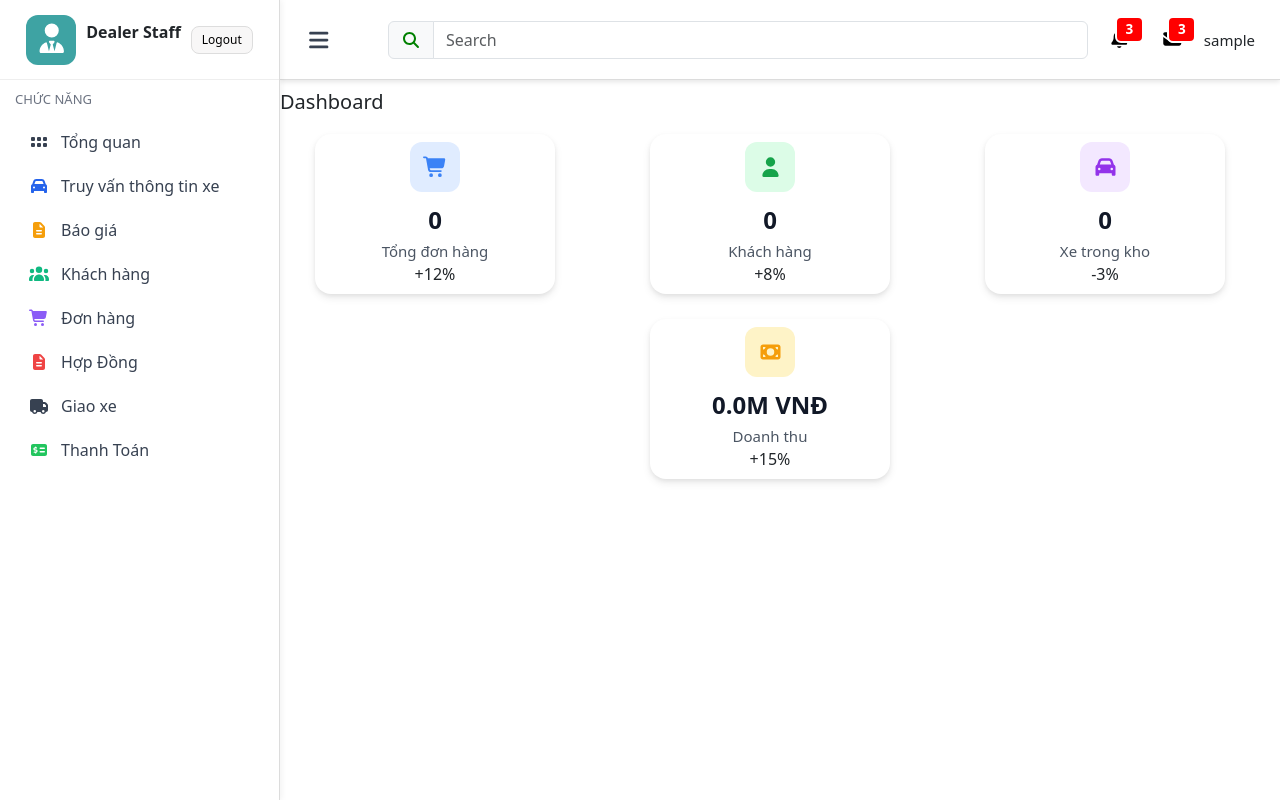
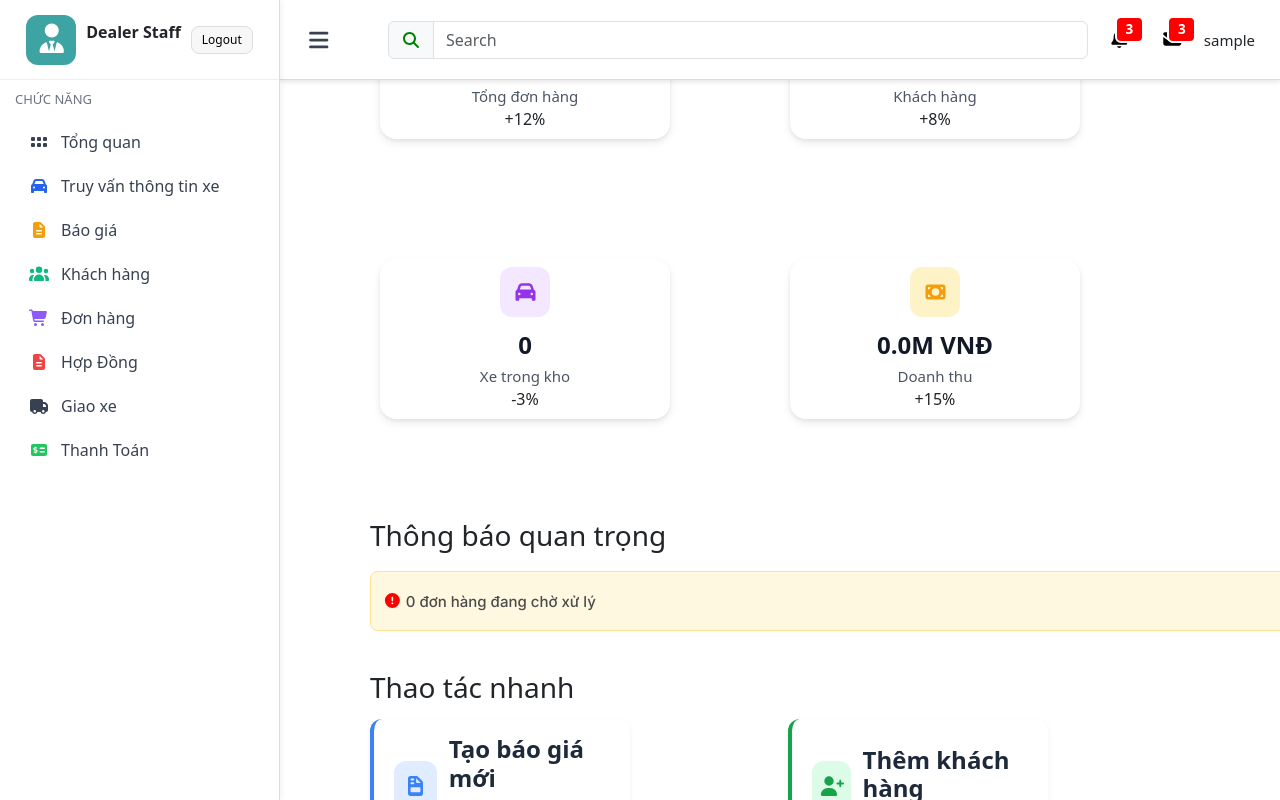
Before and after one commit to tanvtse183061-eng/FE, a React (Vite) app in the folder DuanTopic1 - Copy/: page /dealerstaff/dashboard in a window 1280 px wide. Built offline with nearby package versions, Linux system fonts and the light colour scheme; no server answers; sample sign-in values are in the browser's storage.

Commit message:
fix dashboard dealer staff

```diff
--- a/DuanTopic1 - Copy/src/Pages/DealerStaff/Dashboard.css
+++ b/DuanTopic1 - Copy/src/Pages/DealerStaff/Dashboard.css
@@ -1,20 +1,26 @@
-.dashboard{
+.Dashboard{
+    transition: margin-left 0.4s ease;
+        margin-left: 60px;
+
+}
+.sidebar-collapsed .dashboard {
+    margin-left: 80px;
+    /* chiều rộng sidebar khi thu gọn */
+}
+
+.dashboard-list {
+   display: flex;
+    flex-wrap: wrap;
     position: relative;
-    padding: 20px;
-}
-.dashboard-list {
-    display: flex;
-    justify-content: space-around;
-    align-items: center;
-    gap: 25px;
-    flex-wrap: wrap;
-    margin-top: 20px;
+    top:50px;
+    gap: 120px;
+    left:40px;
 }
 
 .dash {
     background: #fff;
     border-radius: 16px;
-    width: 240px;
+    width: 290px;
     height: 160px;
     display: flex;
     flex-direction: column;
@@ -69,3 +75,85 @@
 .value.negative {
     color: #dc2626;
 }
+.important-notice {
+    background-color: #fff8e1;
+    border: 1px solid #ffe58f;
+    border-radius: 8px;
+    padding: 12px 16px;
+    width: 1533px;
+    height: 60px;
+    font-family: 'Inter', sans-serif;
+    color: #4b4b4b;
+    font-size: 15px;
+    position: relative;
+    top: 160px;
+    left: 30px;
+    box-shadow: 0 0 2px rgba(0, 0, 0, 0.05);
+}
+.important-notice a{
+    margin-left: -4px;
+    position: relative;
+    top:7px;
+}
+.quick-container {
+    position: relative;
+    top: 200px;
+    left: 30px;
+}
+
+.quick-list {
+    display: flex;
+    gap: 158px;
+    margin-top: 15px;
+    flex-wrap: wrap;
+}
+
+.quick-card {
+    display: flex;
+    align-items: center;
+    background: #fff;
+    border-radius: 12px;
+    box-shadow: 0 2px 6px rgba(0, 0, 0, 0.05);
+    padding: 16px 20px;
+    width: 260px;
+    transition: all 0.2s ease;
+    cursor: pointer;
+}
+
+.quick-card:hover {
+    box-shadow: 0 4px 10px rgba(0, 0, 0, 0.1);
+    transform: translateY(-2px);
+}
+
+.quick-icon {
+    width: 50px;
+    height: 50px;
+    border-radius: 12px;
+    display: flex;
+    align-items: center;
+    justify-content: center;
+    margin-right: 12px;
+}
+
+.quick-title {
+    font-weight: 600;
+    margin: 0;
+    color: #1e293b;
+}
+
+.quick-desc {
+    font-size: 14px;
+    color: #64748b;
+    margin: 2px 0 0 0;
+}
+.hoatdong{
+    position: relative;
+    top:220px;
+    left: 30px;
+}
+.gan{
+    border-radius: 12px;
+        box-shadow: 0px 12px 30px rgba(0, 0, 0, 0.2);
+        height: 100px;
+        width: 1530px;
+}
--- a/DuanTopic1 - Copy/src/Pages/DealerStaff/Dashboard.jsx
+++ b/DuanTopic1 - Copy/src/Pages/DealerStaff/Dashboard.jsx
@@ -1,12 +1,15 @@
 import './Dashboard.css';
 import { FontAwesomeIcon } from '@fortawesome/react-fontawesome';
-import { faCartShopping, faUser, faCar, faMoneyBill } from '@fortawesome/free-solid-svg-icons';
+import { faCartShopping, faUser, faCar, faMoneyBill,faCircleExclamation,faFileInvoice, faUserPlus,  faBoxesStacked,faChartLine } from '@fortawesome/free-solid-svg-icons';
 import { useEffect,useState } from 'react';
 import API from "../Login/API";
 export default function Dashboard() {
   const [orderCount,setOrderCount]=useState(0);
   const [customerCount,setCustomerCount]=useState(0);
   const[vehicleCount,setVehicleCount]=useState(0);
+  const [statusorder,setStatusorder]=useState(0);
+  const [rencentOrder,setRencentOrder]=useState([]);
+  const [rencentCustomer,setRencentCustomer]=useState([]);
   useEffect(()=>{
     const fectCustomerCount=async ()=>{
       try{
@@ -24,6 +27,7 @@ export default function Dashboard() {
     const fetchOrderCount=async () =>{
       try{
         const res=await API.get('/api/orders');
+
         setOrderCount(res.data.length);
       }catch(err){
         console.error("Loi khi lay don hang:",err);
@@ -46,17 +50,104 @@ export default function Dashboard() {
     const interval = setInterval(fectVehicleCount, 5000);
       return () => clearInterval(interval);
   },[])
+  useEffect(()=>{
+    const fectstatusOrder=async()=>{
+      try{
+           const res=await API.get('/api/orders/status/PENDING');
+            setStatusorder(res.data.length);
+      }catch(err){
+        console.error("Loi xu li",err);
+      }
 
+    };
+      fectstatusOrder();
+      const interval = setInterval(fectstatusOrder, 5000);
+      return () => clearInterval(interval);
+
+  },[])
+ useEffect(() => {
+  const fetchRecentOrders = async () => {
+    try {
+      const res = await API.get("/api/orders");
+      if (res.data && res.data.length > 0) {
+        const recent = res.data
+          .sort((a, b) => b.id - a.id)
+          .slice(0, 2);
+        setRencentOrder(recent);
+      }
+    } catch (err) {
+      console.error("Lỗi khi lấy đơn hàng gần đây:", err);
+    }
+  };
+  fetchRecentOrders();
+
+  const interval = setInterval(fetchRecentOrders, 5000);
+  return () => clearInterval(interval);
+}, []);
+useEffect(()=>{
+  const Rcustomer= async()=>{
+    try{
+      const res=await API.get("/api/customers");
+      if(res.data && res.data.length>0){
+         const recent = res.data
+          .sort((a, b) => b.id - a.id)
+          .slice(0, 2);
+        setRencentOrder(recent);
+      }
+    }catch(err){
+           console.error("Lỗi khách hàng:", err);
+    }
+  };
+  Rcustomer();
+   const interval = setInterval(Rcustomer, 5000);
+  return () => clearInterval(interval);
+},[]);
   const lists = [
     { id: 1, icon: faCartShopping, color: '#3b82f6', bg: '#e0ecff', title: 'Tổng đơn hàng', number: orderCount, value: '+12%'},
     { id: 2, icon: faUser, color: '#16a34a', bg: '#dcfce7', title: 'Khách hàng', number: customerCount, value: '+8%'},
     { id: 3, icon: faCar, color: '#9333ea', bg: '#f3e8ff', title: 'Xe trong kho', number: vehicleCount, value: '-3%'},
     { id: 4, icon: faMoneyBill, color: '#f59e0b', bg: '#fef3c7', title: 'Doanh thu', number: '0.0M VNĐ', value: '+15%' },
   ];
+  const actions = [
+    {
+      icon: faFileInvoice,
+      color: "#3b82f6",
+      bg: "#e0ecff",
+      border: "#3b82f6",
+      title: "Tạo báo giá mới",
+      desc: "Tạo báo giá cho khách hàng",
+    },
+    {
+      icon: faUserPlus,
+      color: "#16a34a",
+      bg: "#dcfce7",
+      border: "#16a34a",
+      title: "Thêm khách hàng",
+      desc: "Đăng ký khách hàng mới",
+    },
+    {
+      icon: faBoxesStacked,
+      color: "#9333ea",
+      bg: "#f3e8ff",
+      border: "#9333ea",
+      title: "Quản lý kho",
+      desc: "Kiểm tra tồn kho xe",
+    },
+    {
+      icon: faChartLine,
+      color: "#f59e0b",
+      bg: "#fef3c7",
+      border: "#f59e0b",
+      title: "Xem báo cáo",
+      desc: "Báo cáo doanh số và hiệu suất",
+    },
+  ];
 
   return (
-    <div className="dashboardf">
-      <h1 style={{ fontSize: '20px' }}>Dashboard</h1>
+    <>
+       <div className='Dashboard'>
+                <div className="dashboardf">
+      <h1 style={{position:'relative',left:'50px' }}>Dashboard</h1>
       <div className="dashboard-list">
         {lists.map((list) => (
           <div key={list.id} className="dash">
@@ -70,7 +161,50 @@ export default function Dashboard() {
             </div>
 
         ))}
+
       </div>
     </div>
+           <div>
+            <h3 style={{position:'relative',top:'150px',left:'30px'}}>Thông báo quan trọng </h3>
+            <div className='important-notice' >
+                <a><FontAwesomeIcon icon={faCircleExclamation} color='red'/>  {statusorder} đơn hàng đang chờ xử lý </a>
+            </div>
+            <div>
+              <h3 style={{position:'relative',top:'200px',left:'30px'}}>Thao tác nhanh</h3>
+              <div className="quick-container">
+      <div className="quick-list">
+        {actions.map((a, i) => (
+          <div className="quick-card" key={i} style={{ borderLeft: `4px solid ${a.border}` }}>
+            <div className="quick-icon" style={{ background: a.bg, color: a.color }}>
+              <FontAwesomeIcon icon={a.icon} size="lg" />
+            </div>
+            <div>
+              <h4 className="quick-title">{a.title}</h4>
+              <p className="quick-desc">{a.desc}</p>
+            </div>
+          </div>
+        ))}
+      </div>
+    </div>
+            </div>
+           </div>
+                   <div className='hoatdong'>
+                     <h3>Hoạt động gần đây</h3>
+                             {rencentOrder.length > 0 ? (
+    <ul className='gan'>
+      {rencentOrder.map(o => (
+        <li style={{listStyle:'none',position:'relative',left:'-30px'}} key={o.orderId}>Đơn #{o.orderId} -  {o.status}</li>
+      ))}
+               </ul>
+                ) : (
+                    <p>Không có đơn hàng gần đây</p>
+                     )}
+
+
+</div>
+       </div>
+
+    </>
+
   );
 }
```
